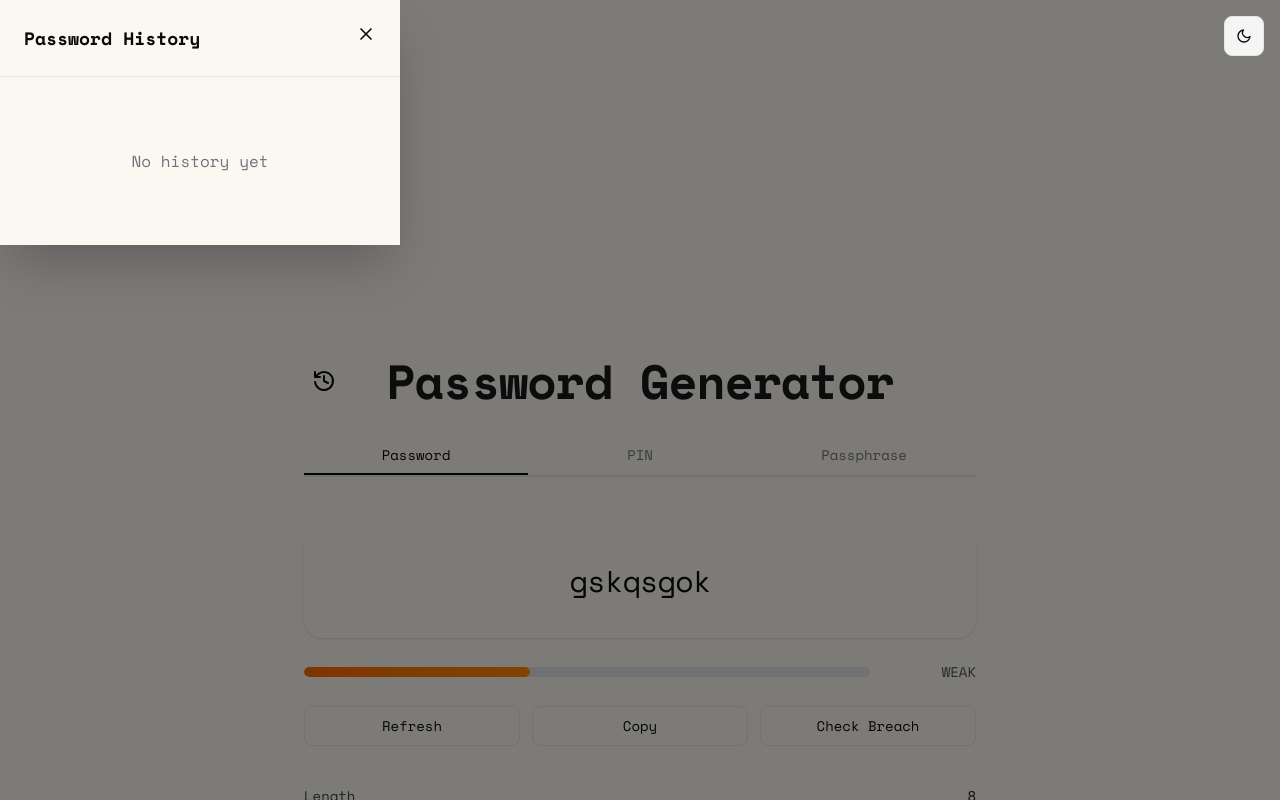
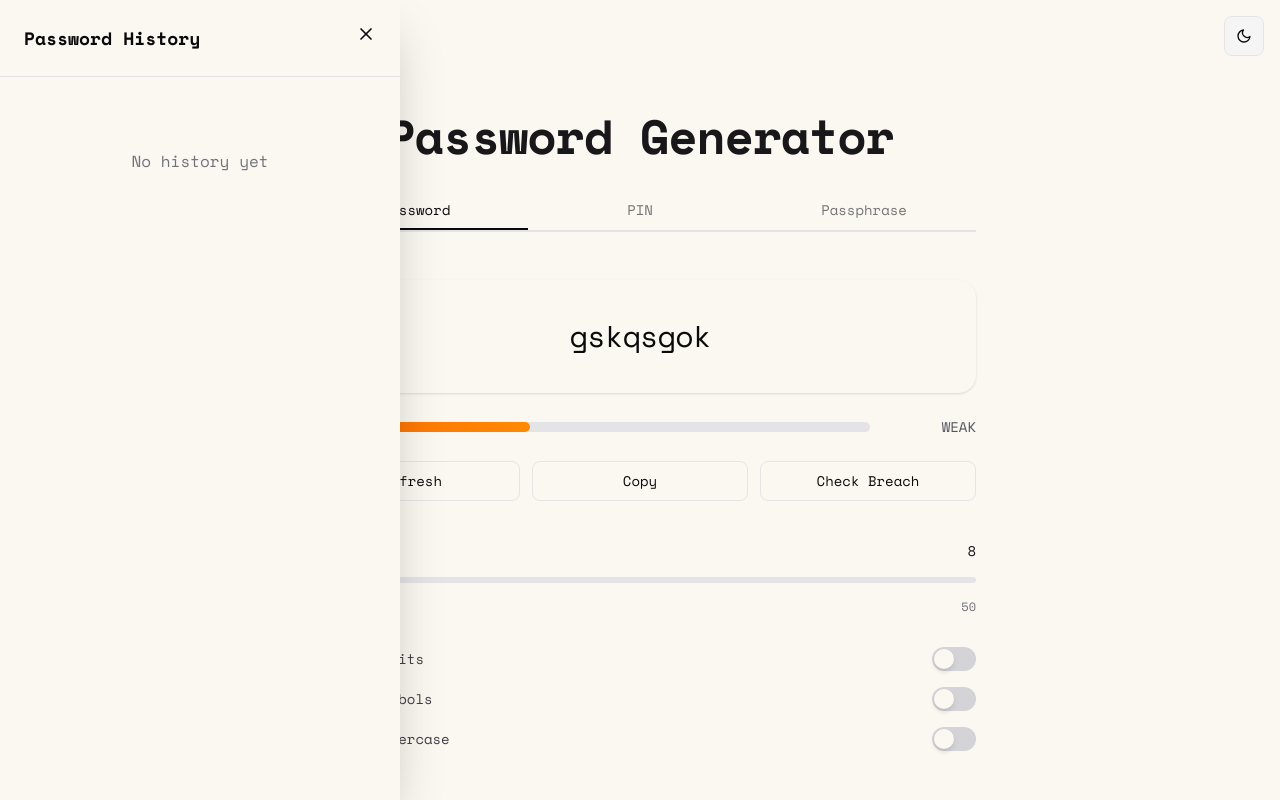
Before and after one commit to clementleetimfu/nextjs-password-generator, a Next.js app: page / in a window 1280 px wide. Both pictures are taken after a click on the button 324 px from the left and 136 px from the top of the page. Shown: the top 800 px of the page. Built offline with nearby package versions, Linux system fonts and the light colour scheme.

Commit message:
slide on the left

```diff
--- a/app/components/password-generator/history-slider.tsx
+++ b/app/components/password-generator/history-slider.tsx
@@ -26,14 +26,14 @@ export function HistorySlider({
   return (
     <>
       <div
-        className="fixed inset-0 bg-black/50 z-50 animate-fade-in"
+        className="fixed inset-0 bg-black/50 z-50 animate-fade-in sm:hidden"
         onClick={onClose}
         data-testid="history-backdrop"
       />
-      <div className="fixed left-0 top-0 h-full w-full sm:w-[400px] max-w-full bg-card z-50 shadow-2xl animate-slide-in-left overflow-hidden flex flex-col relative">
+      <aside className="fixed left-0 top-0 h-full w-full sm:w-[400px] bg-card z-[51] shadow-2xl animate-slide-in-left overflow-hidden flex flex-col" data-testid="history-slider">
         <button
           onClick={onClose}
-          className="hidden sm:block absolute top-4 right-4 p-2 rounded-lg hover:bg-zinc-100 dark:hover:bg-zinc-800 transition-colors z-10"
+          className="absolute top-4 right-4 p-2 rounded-lg hover:bg-zinc-100 dark:hover:bg-zinc-800 transition-colors z-10"
           data-testid="close-history-button"
         >
           <Icons.Close />
@@ -43,13 +43,6 @@ export function HistorySlider({
           <h2 className="text-lg font-semibold text-foreground">
             {type === 'password' ? 'Password' : type === 'pin' ? 'PIN' : 'Passphrase'} History
           </h2>
-          <button
-            onClick={onClose}
-            className="sm:hidden p-2 rounded-lg hover:bg-zinc-100 dark:hover:bg-zinc-800 transition-colors self-center ml-auto"
-            data-testid="mobile-close-history-button"
-          >
-            <Icons.Close />
-          </button>
         </div>
 
         <div className="flex-1 overflow-y-auto p-6">
@@ -60,7 +53,7 @@ export function HistorySlider({
             onClear={onClear}
           />
         </div>
-      </div>
+      </aside>
     </>
   );
 }
--- a/app/page.tsx
+++ b/app/page.tsx
@@ -126,7 +126,7 @@ export default function Home() {
       />
       <ThemeToggle mode={mode} onToggle={toggle} />
 
-      <main className="flex min-h-screen flex-col items-center justify-center px-4 py-16" data-testid="main-content">
+      <main className="flex min-h-screen flex-1 flex-col items-center justify-center px-4 py-16" data-testid="main-content">
         <div className="w-full max-w-3xl bg-card p-8 md:p-12 animate-slide-up">
           <div className="relative flex justify-center items-center mb-8">
             <button
```
Also changed, not shown: 1 other file (tests, documents, lock files or other folders).
